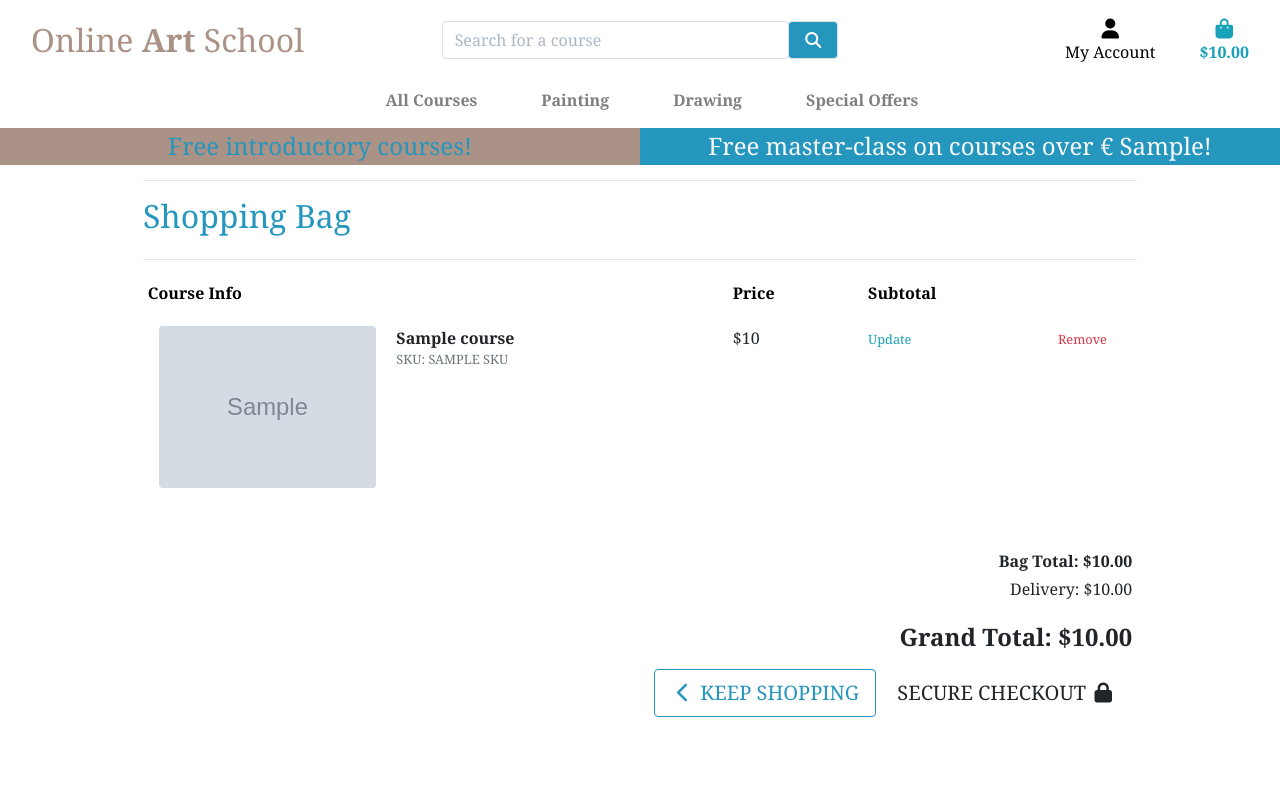
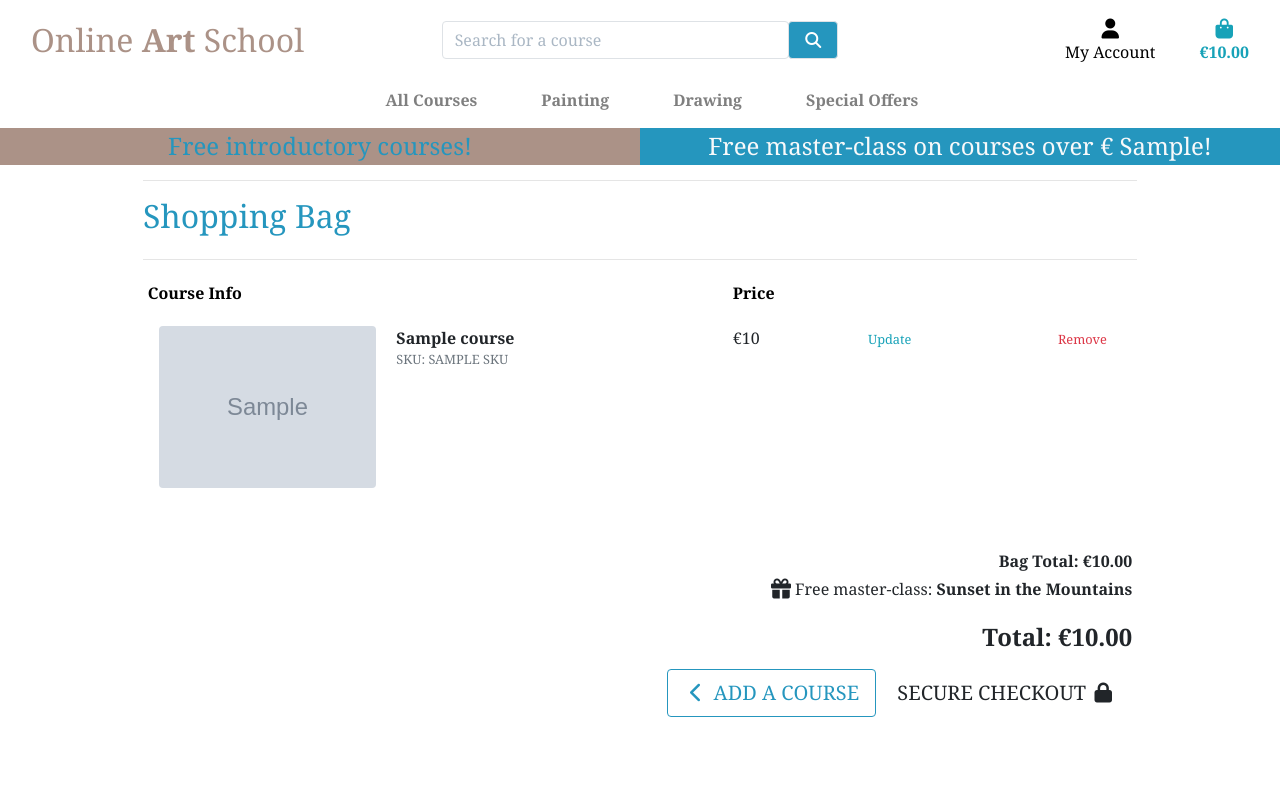
Before and after one commit to Natalitta/project_5, a Django app: template bag/templates/bag/bag.html in a window 1280 px wide. Run offline with Django 3.2, Linux system fonts and the light colour scheme; the template is opened without the code that fills it: most values are stand-ins (such as "Sample title", 1, 10 or a date in 2020); grey boxes marked "Sample" are stand-in pictures; some libraries are stand-ins or nearby versions.

Commit message:
Update shopping bag page

```diff
--- a/bag/templates/bag/bag.html
+++ b/bag/templates/bag/bag.html
@@ -33,13 +33,12 @@
                                     <th scope="col">Course Info</th>
                                     <th scope="col"></th>
                                     <th scope="col">Price</th>
-                                    <th scope="col">Subtotal</th>
                                 </tr>
                             </thead>
                             {% for item in bag_items %}
                                 <tr>
                                     <td class="p-3 w-25">
-                                        {% if item.product.image %}
+                                        {% if item.course.image %}
                                         <img class="img-fluid rounded" src="{{ item.course.image.url }}" alt="{{ item.course.name }}">
                                         {% else %}
                                         <img class="img-fluid rounded" src="{{ MEDIA_URL }}noimage.png" alt="{{ item.course.name }}">
@@ -50,7 +49,7 @@
                                         <p class="my-0 small text-muted">SKU: {{ item.course.sku|upper }}</p>
                                     </td>
                                     <td class="py-3">
-                                        <p class="my-0">${{ item.course.price }}</p>
+                                        <p class="my-0">€{{ item.course.price }}</p>
                                     </td>
                                     <td class="py-3 w-25">
                                         <a class="update-link text-info"><small>Update</small></a>
@@ -63,12 +62,12 @@
                             {% endfor %}
                             <tr>
                                 <td colspan="5" class="pt-5 text-right">
-                                    <h6><strong>Bag Total: ${{ total|floatformat:2 }}</strong></h6>
-                                    <h6>Delivery: ${{ delivery|floatformat:2 }}</h6>
-                                    <h4 class="mt-4"><strong>Grand Total: ${{ grand_total|floatformat:2 }}</strong></h4>
+                                    <h6><strong>Bag Total: €{{ total|floatformat:2 }}</strong></h6>
+                                    <h6><i class="fas fa-gift fa-lg"></i> Free master-class: <strong>Sunset in the Mountains</strong></h6>
+                                    <h4 class="mt-4"><strong>Total: €{{ total|floatformat:2 }}</strong></h4>
                                     {% if free_delivery_delta > 0 %}
                                         <p class="mb-1 text-danger">
-                                            You could get free delivery by spending just <strong>${{ free_delivery_delta }}</strong> more!
+                                            You could get a free master-class by spending just <strong>€{{ free_delivery_delta }}</strong> more!
                                         </p>
                                     {% endif %}
                                 </td>
@@ -79,7 +78,7 @@
                                         <span class="icon">
                                             <i class="fas fa-chevron-left"></i>
                                         </span>
-                                        <span class="text-uppercase">Keep Shopping</span>
+                                        <span class="text-uppercase">Add a course</span>
                                     </a>
                                     <a href="#" class="btn btn-black rounded btn-lg">
                                         <span class="text-uppercase">Secure Checkout</span>
--- a/courses/templates/courses/course_detail.html
+++ b/courses/templates/courses/course_detail.html
@@ -29,7 +29,7 @@
             <div class="col-12 col-md-6 col-lg-4">
                 <div class="course-details-container mb-5 mt-md-5">
                     <p class="mb-0">{{ course.name }}</p>
-                    <p class="lead mb-0 text-left font-weight-bold">${{ course.price }}</p>
+                    <p class="lead mb-0 text-left font-weight-bold">€{{ course.price }}</p>
                     {% if course.category %}
                     <p class="small mt-1 mb-0">
                         <a class="text-muted" href="{% url 'courses' %}?category={{ course.category.name }}">
--- a/templates/base.html
+++ b/templates/base.html
@@ -85,7 +85,7 @@
                                     <div><i class="fas fa-shopping-bag fa-lg"></i></div>
                                     <p class="my-0">
                                         {% if total %}
-                                            ${{ total|floatformat:2 }}
+                                            €{{ total|floatformat:2 }}
                                         {% else %}
                                             € 0.00
                                         {% endif %}
--- a/templates/includes/mobile-top-header.html
+++ b/templates/includes/mobile-top-header.html
@@ -46,9 +46,9 @@
             <div><i class="fas fa-shopping-bag fa-lg"></i></div>
             <p class="my-0">
                 {% if grand_total %}
-                    ${{ grand_total|floatformat:2 }}
+                    €{{ total|floatformat:2 }}
                 {% else %}
-                    $0.00
+                    €0.00
                 {% endif %}
             </p>
         </div>
```
Also changed, not shown: bag/contexts.py (+7 -2 lines).
